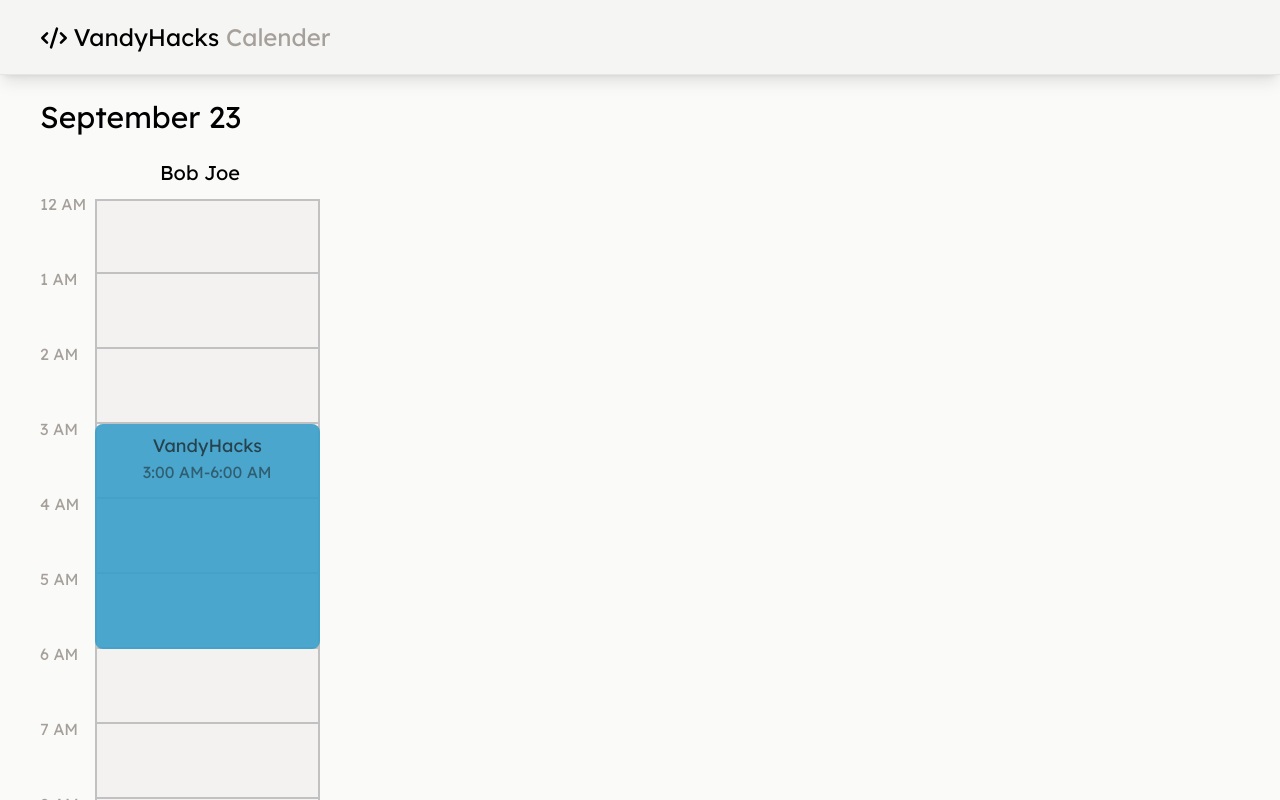
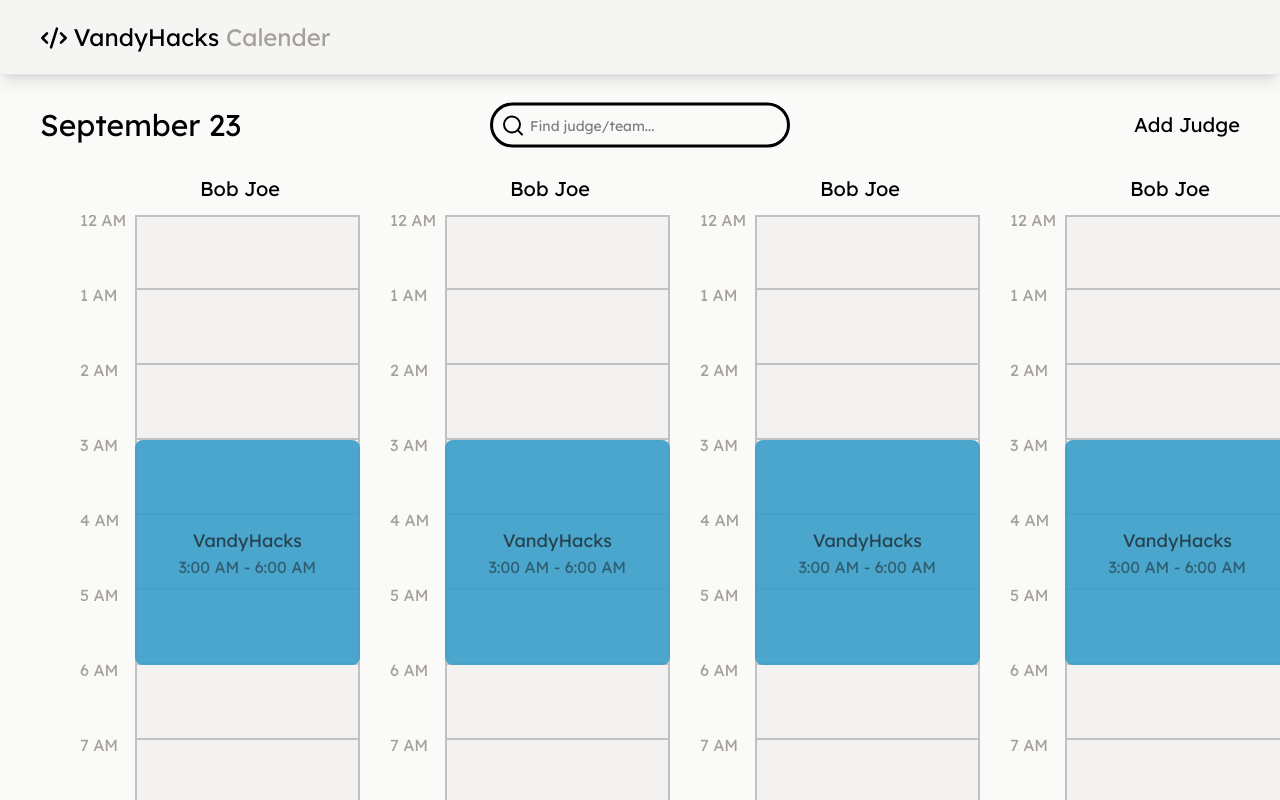
Before and after one commit to noahl25/vandyhacks-calendar, a React (Vite) app in the folder frontend/: page / in a window 1280 px wide. Shown: the top 800 px of the page. Built offline with nearby package versions, Linux system fonts and the light colour scheme.

Commit message:
Updated styling and added so UI components.

```diff
--- a/frontend/src/components/App.jsx
+++ b/frontend/src/components/App.jsx
@@ -5,13 +5,10 @@
 
 function App() {
 
-  const hi = [{ start: "3:00 AM", end: "6:00 AM", color: "#389ec9ff", teamName: "VandyHacks" }]
-
   return (
-    <div className="overflow-hidden">
+    <div className="overflow-hidden w-full">
       <Navbar/>
       <Calendar/>
-      <JudgeSchedule name="Bob Joe" schedule={hi}/>
     </div>
   )
 }
--- a/frontend/src/components/Calendar.jsx
+++ b/frontend/src/components/Calendar.jsx
@@ -1,9 +1,12 @@
 import { useEffect, useState } from "react"
+import JudgeSchedule from "./JudgeSchedule";
+import { Plus, Search } from "lucide-react";
 
 export default function Calendar() {
 
     const [date, setDate] = useState("");
-
+    const judges = [{ schedule: [{ start: "3:00 AM", end: "6:00 AM", color: "#389ec9ff", teamName: "VandyHacks" }, { start: "9:00 AM", end: "10:00 AM", color: "#c7481aff", teamName: "VandyHacks" }] }, { schedule: [{ start: "3:00 AM", end: "6:00 AM", color: "#389ec9ff", teamName: "VandyHacks" }, { start: "9:00 AM", end: "10:00 AM", color: "#c7481aff", teamName: "VandyHacks" }] }, { schedule: [{ start: "3:00 AM", end: "6:00 AM", color: "#389ec9ff", teamName: "VandyHacks" }, { start: "9:00 AM", end: "10:00 AM", color: "#c7481aff", teamName: "VandyHacks" }] }, { schedule: [{ start: "3:00 AM", end: "6:00 AM", color: "#389ec9ff", teamName: "VandyHacks" }, { start: "9:00 AM", end: "10:00 AM", color: "#c7481aff", teamName: "VandyHacks" }] }, { schedule: [{ start: "3:00 AM", end: "6:00 AM", color: "#389ec9ff", teamName: "VandyHacks" }, { start: "9:00 AM", end: "10:00 AM", color: "#c7481aff", teamName: "VandyHacks" }] }, { schedule: [{ start: "3:00 AM", end: "6:00 AM", color: "#389ec9ff", teamName: "VandyHacks" }, { start: "9:00 AM", end: "10:00 AM", color: "#c7481aff", teamName: "VandyHacks" }] } ]
+    const judges1 = [{ schedule: [{ start: "3:00 AM", end: "6:00 AM", color: "#389ec9ff", teamName: "VandyHacks" }, { start: "9:00 AM", end: "10:00 AM", color: "#c7481aff", teamName: "VandyHacks" }] }, { schedule: [{ start: "3:00 AM", end: "6:00 AM", color: "#389ec9ff", teamName: "VandyHacks" }, { start: "9:00 AM", end: "10:00 AM", color: "#c7481aff", teamName: "VandyHacks" }] },]
     useEffect(() => {
 
         const today = new Date();
@@ -17,8 +20,26 @@
 
 
     return (
-        <div className="w-[100vw] h-15 mb-3 flex justify-start items-center mt-3 text-3xl">
-            <div className="ml-10">{date}</div>
-        </div>
+        <>
+            <div className="w-full h-25 relative text-3xl">
+                <div className="ml-10 text-center absolute top-1/2 -translate-y-1/2 left-0">{date}</div>
+                <div className="text-center absolute top-1/2 -translate-y-1/2 mr-10 right-0 text-[20px] flex justify-center items-center hover:text-stone-600 cursor-pointer transition-all duration-500 ease-in-out">
+                    Add Judge
+                </div>
+                <div className="absolute top-1/2 left-1/2 -translate-y-1/2 -translate-x-1/2 w-[300px] h-[45px] rounded-full border-3 flex justify-center items-center">
+                    <Search className="absolute left-2 top-1/2 -translate-y-1/2"/>
+                    <input type="text" id="filter" name="filter" placeholder="Find judge/team..." className="w-full h-full text-sm ml-[37px] outline-none mr-5"/>
+                </div>
+            </div>
+            <div className="grid grid-cols-1 sm:grid-cols-2 lg:grid-cols-3 xl:grid-cols-4 px-10 gap-10">
+                {
+                    judges.map((item, key) => {
+                        return (
+                            <JudgeSchedule name="Bob Joe" schedule={item.schedule} key={`judge-schedule-parent-${key}`}/>
+                        )
+                    })
+                }
+            </div>
+        </>
     )
 }
--- a/frontend/src/components/JudgeSchedule.jsx
+++ b/frontend/src/components/JudgeSchedule.jsx
@@ -60,9 +60,14 @@
                 {
                     schedule.map((item, key) => {
                         return (
-                            <div key={`${key}-schedule-item`} className="absolute rounded-lg right-0 p-2" style={{ top: `${toRatioAfterMidnight(item.start)}%`, bottom: `${100 - toRatioAfterMidnight(item.end)}%`, left: left + "px", backgroundColor: item.color, opacity: "0.9" }}>
-                                <div className="text-center text-lg text-black/70">{item.teamName}</div>
-                                <div className="text-center text-black/50">{item.start}-{item.end}</div>
+                            <div key={`${key}-schedule-item`} className="absolute rounded-lg right-0 grid place-items-center overflow-hidden" style={{ top: `${toRatioAfterMidnight(item.start)}%`, bottom: `${100 - toRatioAfterMidnight(item.end)}%`, left: left + "px", backgroundColor: item.color, opacity: "0.9" }}>
+                                <div>
+                                    <div className="text-center text-lg text-black/70">{item.teamName}</div>
+                                    {
+                                        Math.abs(toRatioAfterMidnight(item.start) - toRatioAfterMidnight(item.end)) >= 4 &&
+                                        <div className="text-center text-black/50">{item.start} - {item.end}</div>
+                                    }
+                                </div>
                             </div>
                         )
                     })
--- a/frontend/src/components/Navbar.jsx
+++ b/frontend/src/components/Navbar.jsx
@@ -1,7 +1,7 @@
 import { CodeXml, FileTerminal } from "lucide-react";
 
 export default function Navbar() {
-    return <div className="sticky w-screen h-[75px] bg-stone-100 flex justify-start items-center border-b-1 border-stone-200 shadow-lg">
+    return <div className="static w-screen h-[75px] bg-stone-100 flex justify-start items-center border-b-1 border-stone-200 shadow-lg">
         <CodeXml color="black" className="ml-10 relative translate-y-[1px]" strokeWidth={2.2} size={28}/>
         <div className="text-black text-2xl ml-[5.5px]">VandyHacks <span className="text-stone-400">Calender</span></div>
     </div>
```
